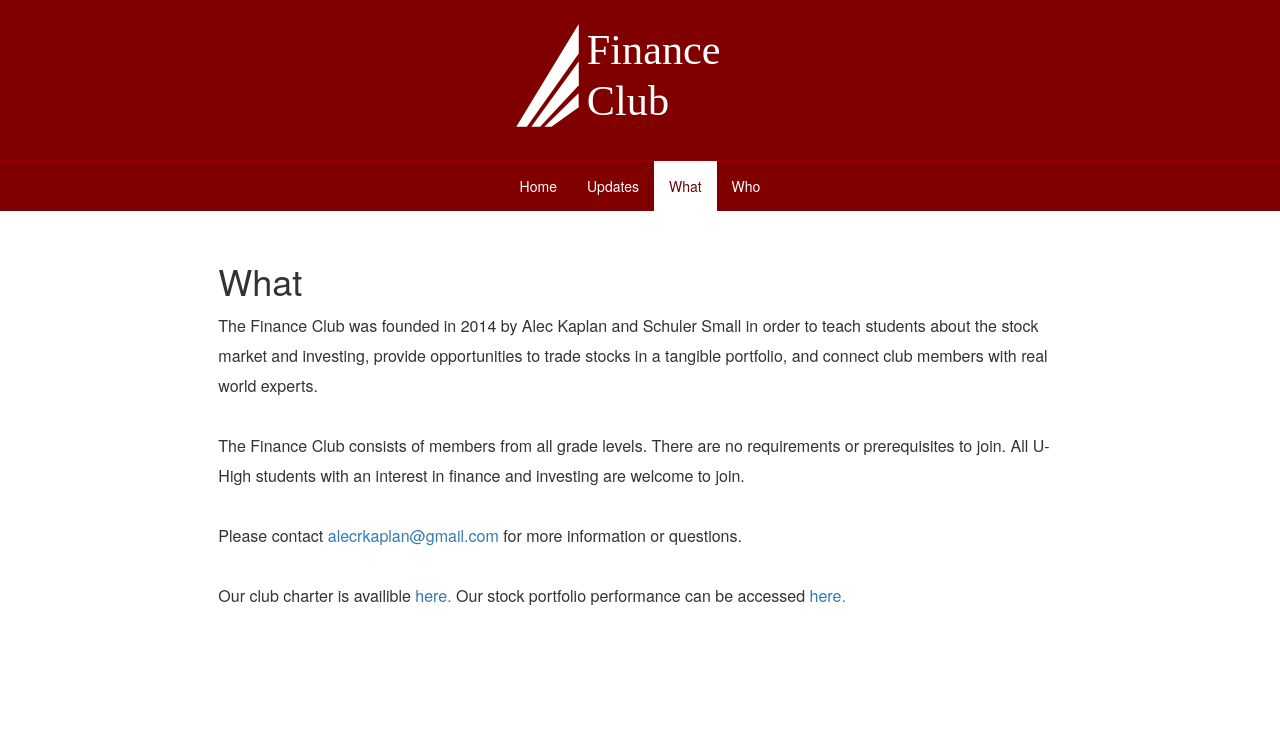
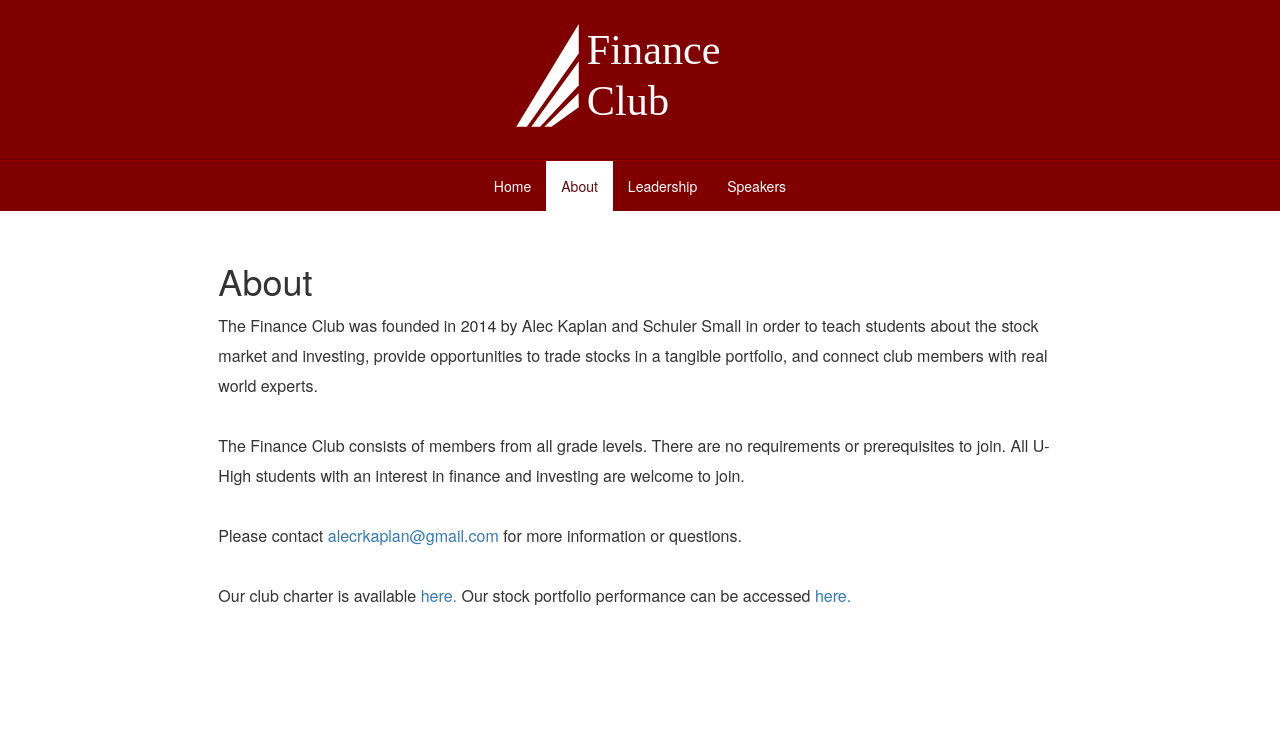
Before and after one commit to Akappy/Finance-Club-Website, a plain HTML site: page About.html in a window 1280 px wide. Shown: the top 738 px of the page. Drawn offline with nearby package versions, Linux system fonts and the light colour scheme.

Commit message:
Initial Commit

```diff
--- a/About.html
+++ b/About.html
@@ -15,20 +15,20 @@
 			<nav class="navbar navbar-default">
 				      <ul class="nav navbar-nav">
 				        <li><a href="index.html">Home</a></li>
-				        <li><a href="Speakers.html">Updates</a></li>
-						<li class = "active"><a href="About.html">What</a></li>
-				        <li><a href="Leadership.html">Who</a></li>
+						<li class = "active"><a href="About.html">About</a></li>
+				        <li><a href="Leadership.html">Leadership</a></li>
+				        <li><a href="Speakers.html">Speakers</a></li>
 			</nav>
 			 <div class = "row">
 			 	<div class = "col-md-2"></div>
 			    <div class="col-md-8 main">
-			       <h1>What</h1>
+			       <h1>About</h1>
 			       <p>The Finance Club was founded in 2014 by Alec Kaplan and Schuler Small in order to teach students about the stock market and investing, provide opportunities to trade stocks in a tangible portfolio, and connect club members with real world experts.</p>
 					<p>The Finance Club consists of members from all grade levels. There are no requirements or prerequisites to join. All U-High students with an interest in finance and investing are welcome to join.</p>
 
 					<p>Please contact <a href = "email:alecrkaplan@gmail.com">alecrkaplan@gmail.com</a> for more information or questions.</p>
 
-					<p>Our club charter is availible <a href = "https://drive.google.com/file/d/0BzMFwDjGgesHM0JmQmlrMWtvSlk/view?usp=sharing">here.</a> Our stock portfolio performance can be accessed <a href = "https://docs.google.com/spreadsheets/d/1xEWL2OwTeJOKuyfAL_opuChVEG2lbUC07PKzZifz_BQ/edit?usp=sharing">here.</a></p>
+					<p>Our club charter is available <a href = "https://drive.google.com/file/d/0BzMFwDjGgesHM0JmQmlrMWtvSlk/view?usp=sharing">here.</a> Our stock portfolio performance can be accessed <a href = "https://docs.google.com/spreadsheets/d/1xEWL2OwTeJOKuyfAL_opuChVEG2lbUC07PKzZifz_BQ/edit?usp=sharing">here.</a></p>
 			    </div>
 			    <div class = "col-md-2"></div>
 			</div>
```
Also changed, not shown: Leadership.html (+5 -6 lines), Speakers.html (+4 -5 lines).
